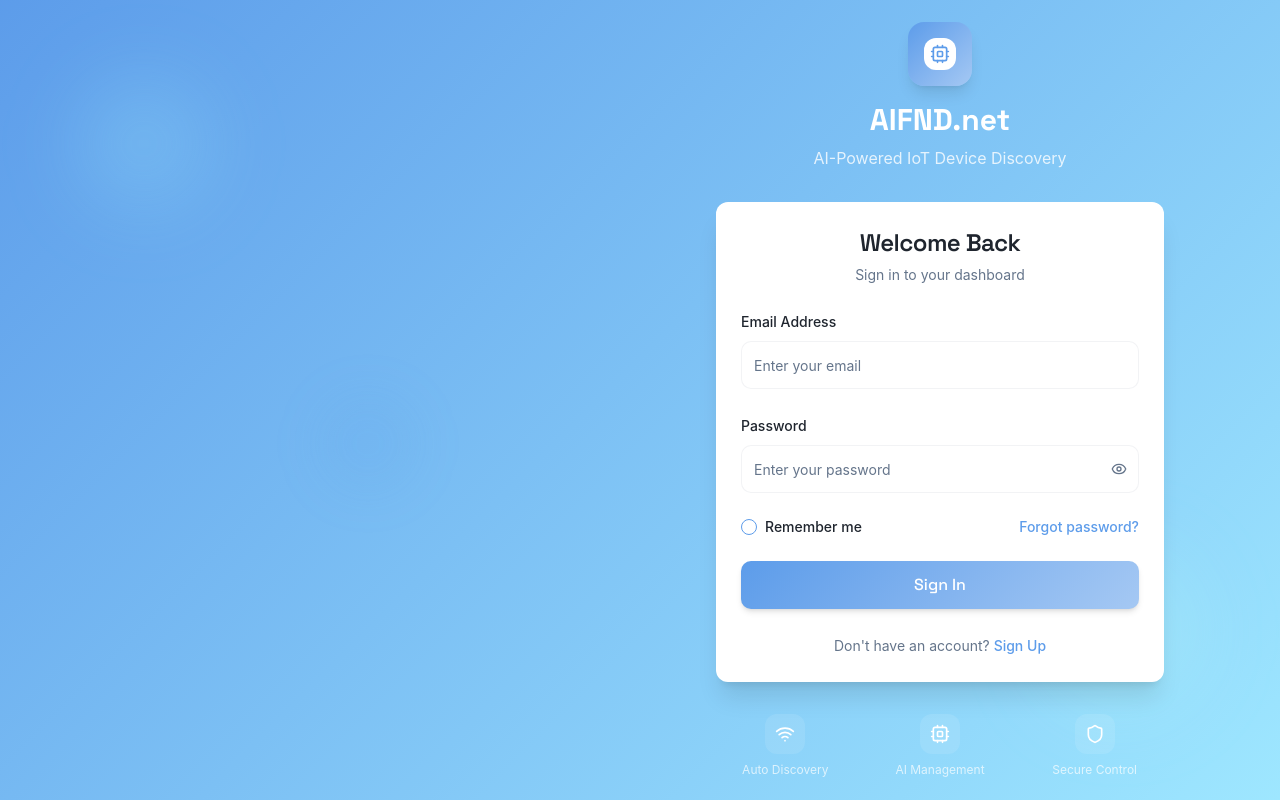
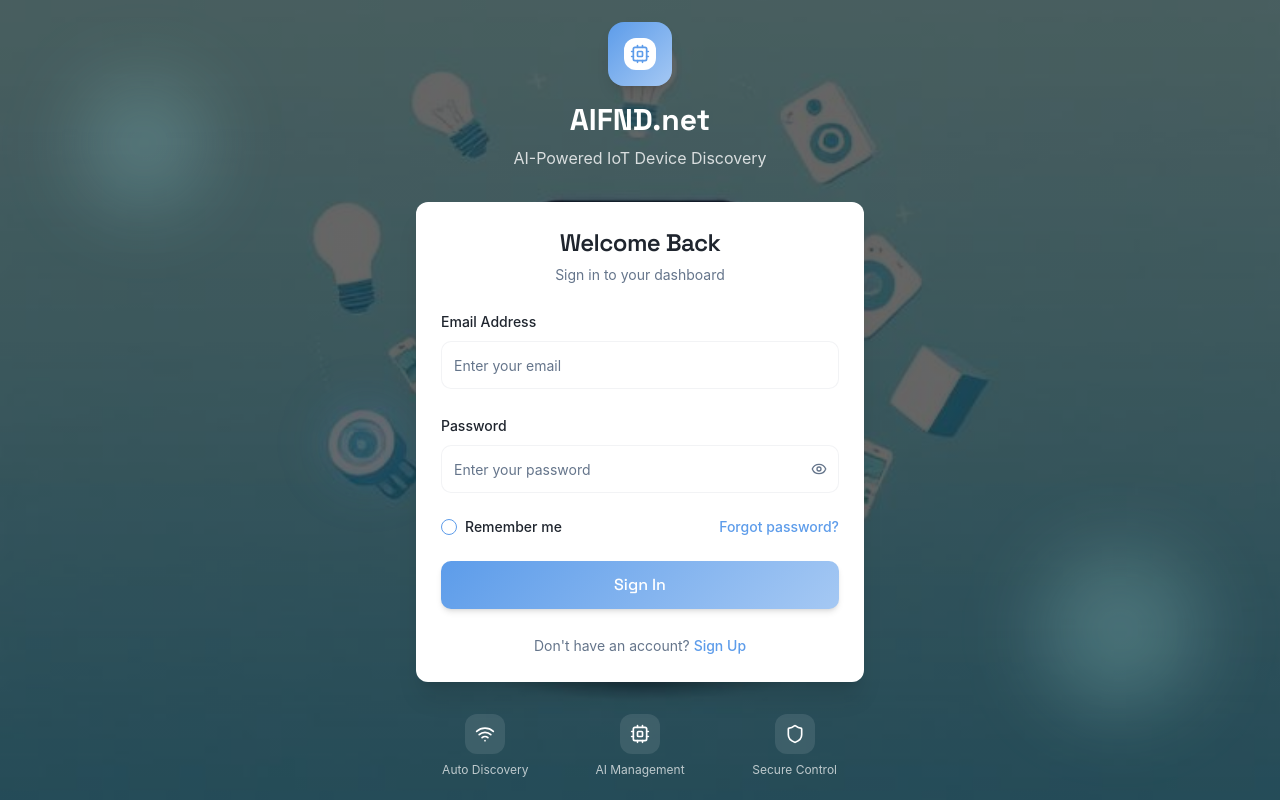
Before and after one commit to Samaralagan/aifnd-insight-dashboard, a React (Vite) app: page / in a window 1280 px wide. Built offline with nearby package versions, Linux system fonts and the light colour scheme; a web font is replaced by a local one.

Commit message:
feat: Add auth page background images
Move login and signup illustrations to background images for a more immersive experience.

```diff
--- a/src/pages/Login.tsx
+++ b/src/pages/Login.tsx
@@ -28,7 +28,15 @@ const Login = () => {
   };
 
   return (
-    <div className="min-h-screen bg-gradient-hero flex items-center justify-center p-3 sm:p-4">
+    <div
+      className="min-h-screen bg-gradient-hero flex items-center justify-center p-3 sm:p-4 relative"
+      style={{
+        backgroundImage: `linear-gradient(rgba(0, 0, 0, 0.6), rgba(0, 0, 0, 0.6)), url(${loginIllustration})`,
+        backgroundSize: 'cover',
+        backgroundPosition: 'center',
+        backgroundRepeat: 'no-repeat'
+      }}
+    >
       {/* Background Elements */}
       <div className="absolute inset-0 overflow-hidden">
         <div className="absolute top-10 sm:top-20 left-10 sm:left-20 w-24 h-24 sm:w-32 sm:h-32 bg-accent-1/20 rounded-full blur-2xl animate-float"></div>
@@ -36,18 +44,9 @@ const Login = () => {
         <div className="absolute top-1/2 left-1/4 w-20 h-20 sm:w-24 sm:h-24 bg-primary/10 rounded-full blur-xl animate-float" style={{ animationDelay: '4s' }}></div>
       </div>
 
-      <div className="relative z-10 w-full max-w-6xl grid grid-cols-1 lg:grid-cols-2 gap-8 sm:gap-12 items-center">
-        {/* Illustration */}
-        <div className="hidden lg:block animate-fade-in">
-          <img
-            src={loginIllustration}
-            alt="IoT Device Management"
-            className="w-full h-auto rounded-2xl shadow-2xl"
-          />
-        </div>
-
+      <div className="relative z-10 w-full max-w-md mx-auto">
         {/* Login Form */}
-        <div className="w-full max-w-md mx-auto space-y-6 sm:space-y-8">
+        <div className="w-full space-y-6 sm:space-y-8">
           {/* Logo Section */}
           <div className="text-center animate-fade-in">
             <div className="mx-auto w-16 h-16 bg-gradient-primary rounded-2xl flex items-center justify-center mb-4 shadow-lg">
--- a/src/pages/Signup.tsx
+++ b/src/pages/Signup.tsx
@@ -33,7 +33,15 @@ const Signup = () => {
   };
 
   return (
-    <div className="min-h-screen bg-gradient-hero flex items-center justify-center p-4">
+    <div
+      className="min-h-screen bg-gradient-hero flex items-center justify-center p-4 relative"
+      style={{
+        backgroundImage: `linear-gradient(rgba(0, 0, 0, 0.6), rgba(0, 0, 0, 0.6)), url(${signupIllustration})`,
+        backgroundSize: 'cover',
+        backgroundPosition: 'center',
+        backgroundRepeat: 'no-repeat'
+      }}
+    >
       {/* Background Elements */}
       <div className="absolute inset-0 overflow-hidden">
         <div className="absolute top-20 right-20 w-32 h-32 bg-accent-1/20 rounded-full blur-2xl animate-float"></div>
@@ -41,18 +49,9 @@ const Signup = () => {
         <div className="absolute top-1/3 right-1/4 w-24 h-24 bg-secondary/20 rounded-full blur-xl animate-float" style={{ animationDelay: '1s' }}></div>
       </div>
 
-      <div className="relative z-10 w-full max-w-6xl grid grid-cols-1 lg:grid-cols-2 gap-12 items-center">
-        {/* Illustration */}
-        <div className="hidden lg:block animate-fade-in">
-          <img
-            src={signupIllustration}
-            alt="Smart Home Network"
-            className="w-full h-auto rounded-2xl shadow-2xl"
-          />
-        </div>
-
+      <div className="relative z-10 w-full max-w-md mx-auto">
         {/* Signup Form */}
-        <div className="w-full max-w-md mx-auto space-y-8">
+        <div className="w-full space-y-8">
           {/* Logo Section */}
           <div className="text-center animate-fade-in">
             <div className="mx-auto w-16 h-16 bg-gradient-primary rounded-2xl flex items-center justify-center mb-4 shadow-lg">
```
